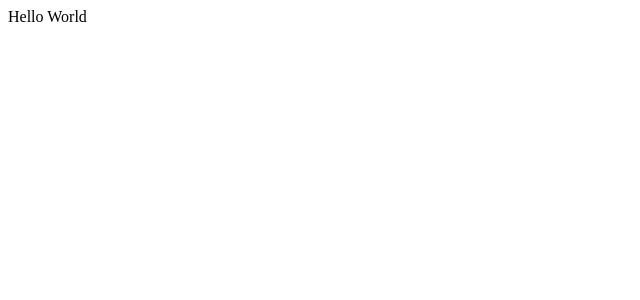
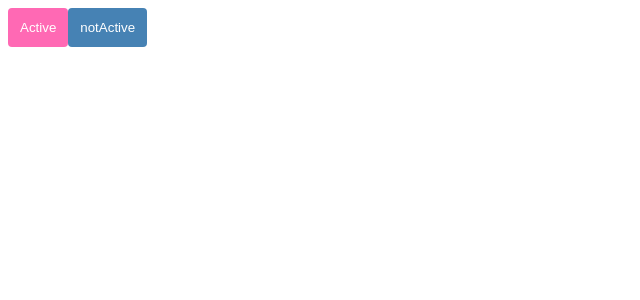
Before and after one commit to Dajanajozanovic/react-playground, a React (Vite) app: page / in a window 1280 px wide. Shown: the top 300 px of the page, without its empty margins (0-640 px from the left). Built offline with nearby package versions, Linux system fonts and the light colour scheme.

Commit message:
Create first component

```diff
--- /dev/null
+++ b/src/App.jsx
@@ -0,0 +1,11 @@
+import * as React from 'react'
+import Button from './Button'
+
+export default () => {
+  return (
+    <div>
+      <Button isActive={true}>Active</Button>
+      <Button isActive={false}>notActive</Button>
+    </div>
+  )
+}
--- /dev/null
+++ b/src/Button.css
@@ -0,0 +1,11 @@
+.Button {
+  padding: 12px;
+  background: steelblue;
+  color: white;
+  border: none;
+  border-radius: 4px;
+}
+
+.Button.active {
+  background-color: hotpink;
+}
--- /dev/null
+++ b/src/Button.jsx
@@ -0,0 +1,11 @@
+import './Button.css'
+import * as React from 'react' //damit react.createElement funktionieren kann!!
+
+export default ({ children, isActive }) => {
+  //-->{text} = destructuring assignement!!
+  return (
+    <button className={isActive ? 'Button active' : 'Button'}>
+      {children}
+    </button>
+  )
+}
```
Also changed, not shown: src/index.jsx (+4 -3 lines), 2 other files (tests, documents, lock files or other folders).
